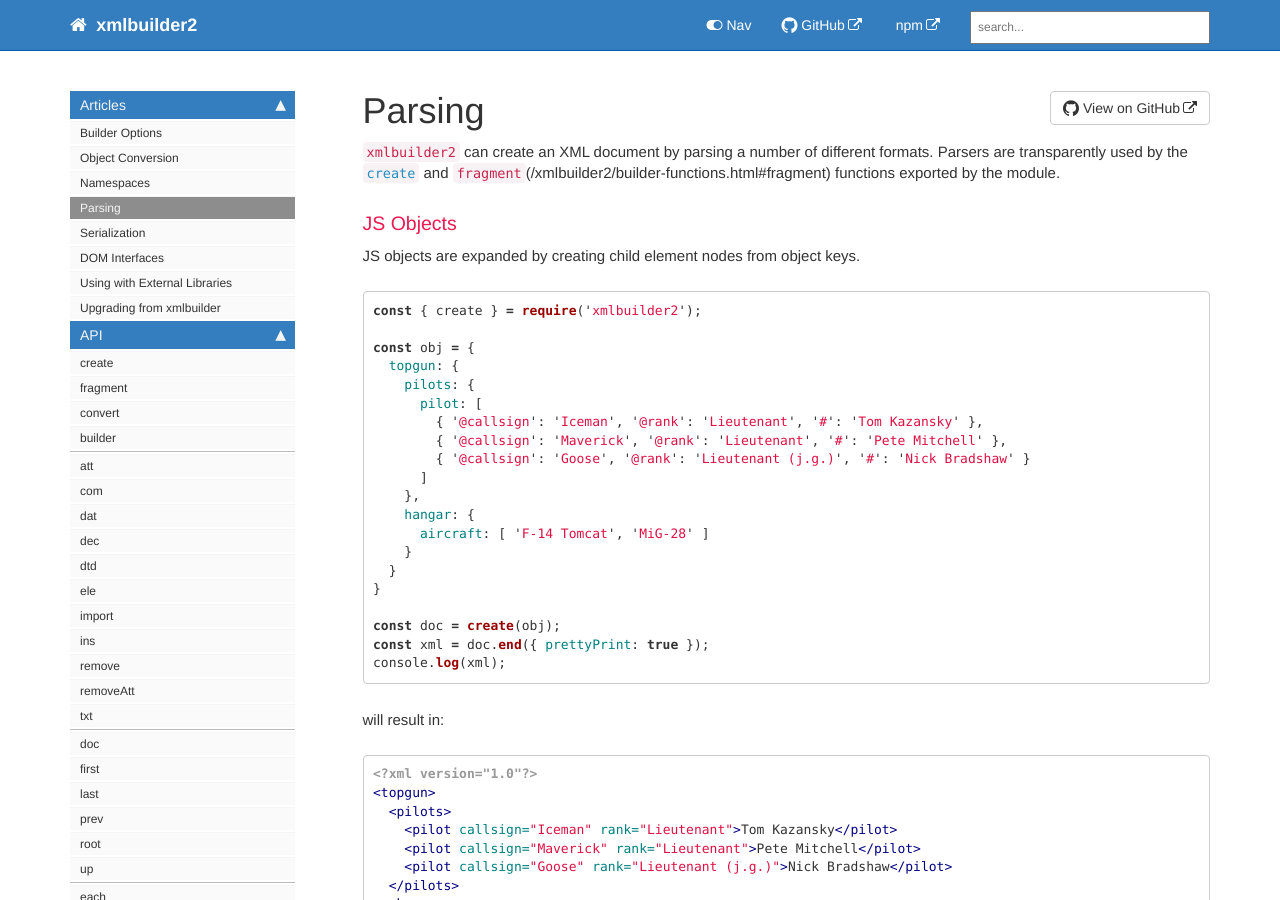
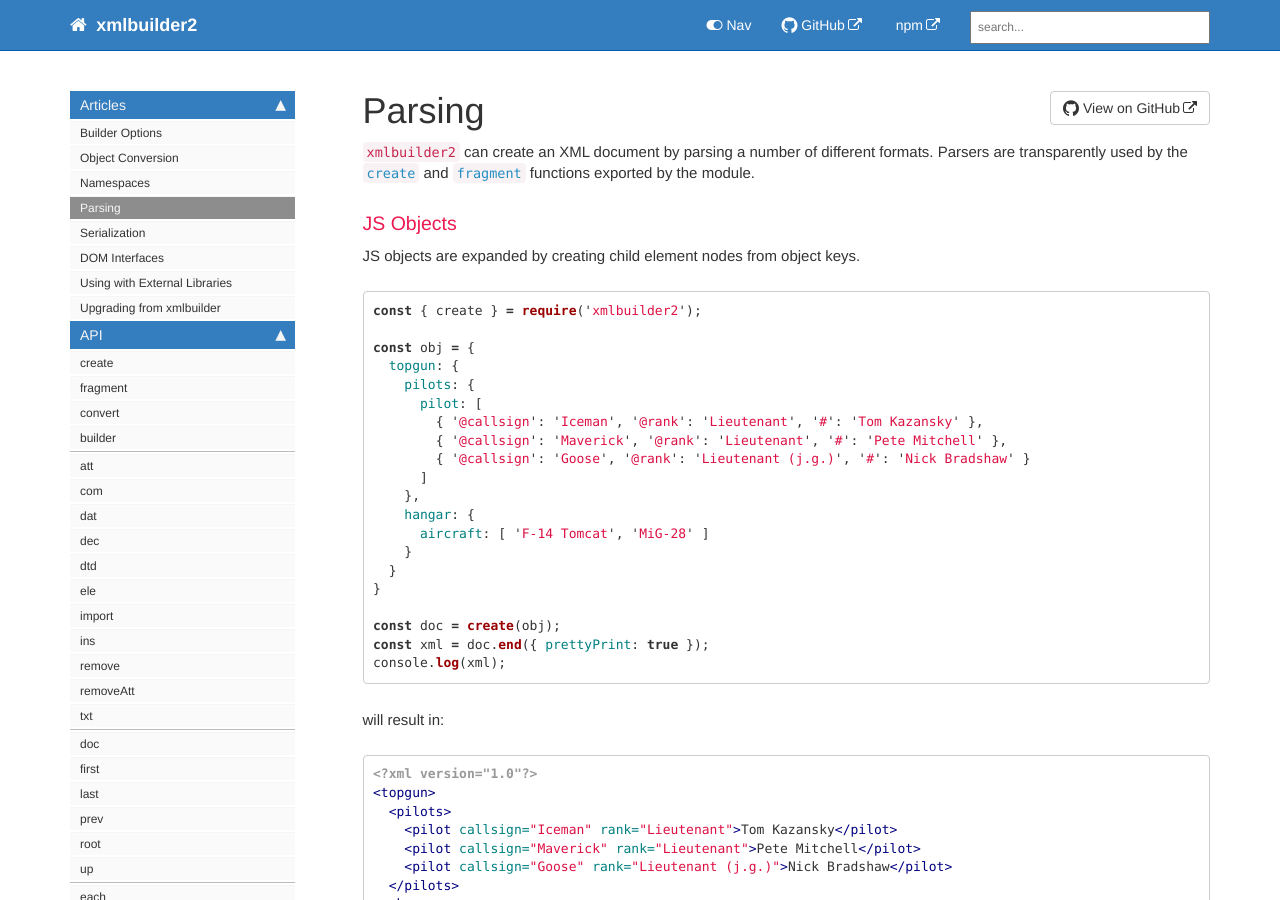
Before and after one commit to oozcitak/xmlbuilder2, a Jekyll site: the page built from docs/pages/parsing.md, in a window 1280 px wide and 900 px high. Built offline with Jekyll 4.4.1, drawn with Linux system fonts in a browser that asks for light colours; comment, search, counter and statistics services are not loaded.

Commit message:
Fix link text

```diff
--- a/docs/pages/parsing.md
+++ b/docs/pages/parsing.md
@@ -7,7 +7,7 @@ toc: false
 comments: false
 ---
 `xmlbuilder2` can create an XML document by parsing a number of different formats. Parsers are transparently used by the [`create`]({{ site.baseurl }}{% link pages/builder-functions.md %}#create) and
-`fragment`({{ site.baseurl }}{% link pages/builder-functions.md %}#fragment) functions exported by the module.
+[`fragment`]({{ site.baseurl }}{% link pages/builder-functions.md %}#fragment) functions exported by the module.
 
 ### JS Objects
 
```
